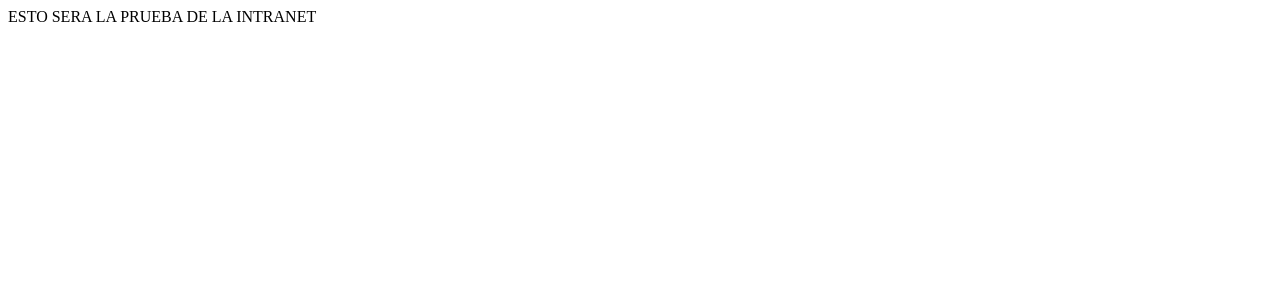
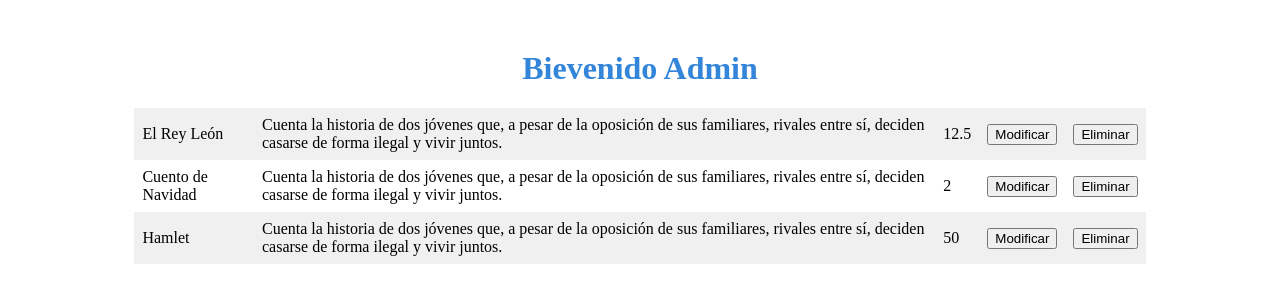
Before and after one commit to a24958/FrontTeatro, a Vue app: page /intranet in a window 1280 px wide. Shown: the top 302 px of the page. Built offline with nearby package versions, Linux system fonts and the light colour scheme.

Commit message:
Add WelcomeTitle and PlaysList to the IntranetView, both components are with fake data

```diff
--- /dev/null
+++ b/src/components/intranetViewComponents/PlaysList.vue
@@ -0,0 +1,57 @@
+<script setup lang="ts">
+import { reactive } from 'vue'
+
+interface Play {
+  name: string;
+  description: string;
+  price: number;
+}
+
+const plays: Play[] = [
+    { name: "El Rey León", description: "Cuenta la historia de dos jóvenes que, a pesar de la oposición de sus familiares, rivales entre sí, deciden casarse de forma ilegal y vivir juntos.", price: 12.50 },
+    { name: "Cuento de Navidad", description: "Cuenta la historia de dos jóvenes que, a pesar de la oposición de sus familiares, rivales entre sí, deciden casarse de forma ilegal y vivir juntos.", price: 2.00 },
+    { name: "Hamlet", description: "Cuenta la historia de dos jóvenes que, a pesar de la oposición de sus familiares, rivales entre sí, deciden casarse de forma ilegal y vivir juntos.", price: 50 }
+];
+</script>
+
+<template>
+    <div>
+        <table>
+            <tbody>
+                <tr v-for="(play, index) in plays" :key="index" :class="{ 'fila-par': index % 2 === 0, 'fila-impar': index % 2 !== 0 }">
+                    <td>{{ play.name }}</td>
+                    <td>{{ play.description }}</td>
+                    <td>{{ play.price }}</td>
+                    <td><button>Modificar</button></td>
+                    <td><button>Eliminar</button></td>
+                </tr>
+            </tbody>
+        </table>
+    </div>
+</template>
+
+<style scoped>
+div{
+    display: flex;
+    align-items: center;
+    justify-content: center;
+}
+
+table {
+  width: 80%;
+  border-collapse: collapse;
+}
+
+th, td {
+  padding: 8px;
+  text-align: left;
+}
+
+.fila-par {
+  background-color: #f0f0f0;
+}
+
+.fila-impar {
+  background-color: #ffffff;
+}
+</style>
--- /dev/null
+++ b/src/components/intranetViewComponents/WelcomeTitle.vue
@@ -0,0 +1,17 @@
+<script setup lang="ts">
+
+</script>
+
+<template>
+    <h1>Bievenido Admin</h1>
+</template>
+
+<style scoped>
+    h1{
+        display: flex;
+        align-items: center;
+        justify-content: center;
+        color: #3385D9;
+        margin-top: 50px;
+    }
+</style>
--- a/src/views/IntranetView.vue
+++ b/src/views/IntranetView.vue
@@ -1,9 +1,11 @@
 <script setup lang="ts">
-
+    import WelcomeTitle from '../components/intranetViewComponents/WelcomeTitle.vue'
+    import PlaysList from '../components/intranetViewComponents/PlaysList.vue'
 </script>
 
 <template>
-    <div>ESTO SERA LA PRUEBA DE LA INTRANET</div>
+    <WelcomeTitle></WelcomeTitle>
+    <PlaysList></PlaysList>
 </template>
 
 <style scoped>
```
